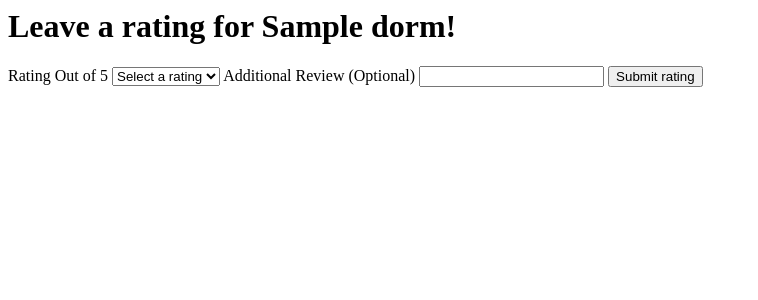
After one commit to JacksBurden/nu_dorm_app, a Django app: page /nu_dorm_ratings_app/rate/1/ in a window 1280 px wide. The commit adds this page. Shown: the top 300 px of the page, without its empty margins (0-758 px from the left). Run offline with Django 3.2, Linux system fonts and the light colour scheme; tables that the repository leaves empty hold one stand-in row (values such as "Sample post").

Commit message:
Finished most of the app lol

```diff
--- a/nu_dorm_app/nu_dorm_ratings_app/models.py
+++ b/nu_dorm_app/nu_dorm_ratings_app/models.py
@@ -2,6 +2,7 @@
 from __future__ import unicode_literals
 
 from django.db import models
+from django.contrib.auth.models import User as AuthUser
 
 # Create your models here.
 
@@ -68,7 +69,7 @@ class Rating(models.Model):
                 (three_stars, 'Three Stars'), (four_stars, 'Four Stars'),
                     (five_stars, 'Five Stars'))
 
-    user = models.ForeignKey(User, on_delete=models.SET_NULL, null=True)
+    user = models.ForeignKey(AuthUser, on_delete=models.SET_NULL, null=True)
     dorm = models.ForeignKey(Dorm, on_delete=models.CASCADE)
     rating = models.CharField(max_length=1, choices=ratings, default=three_stars)
     review = models.CharField(max_length=10000, null=True)
--- /dev/null
+++ b/nu_dorm_app/nu_dorm_ratings_app/templates/nu_dorm_ratings_app/dorm.html
@@ -0,0 +1 @@
+<h1>{{ dorm.name }}</h1>
--- /dev/null
+++ b/nu_dorm_app/nu_dorm_ratings_app/templates/nu_dorm_ratings_app/rate.html
@@ -0,0 +1,20 @@
+<h1>Leave a rating for {{ dorm.name }}!</h1>
+
+<form id="rating-form" action="{% url 'nu_dorm_ratings_app:submit_rating' dorm.id %}" method="post">
+    {% csrf_token %}
+    <label for="rating">Rating Out of 5</label>
+    <select name="rating" id="rating-select" form="rating-form">
+        <option value=''>Select a rating</option>
+        <option value="1">1</option>
+        <option value="2">2</option>
+        <option value="3">3</option>
+        <option value="4">4</option>
+        <option value="5">5</option>
+    </select>
+    <label for="review">Additional Review (Optional)</label>
+    <input type="text" name="review" id="review-id"/>
+    {% if error %}
+        <span style="color:red;">The rating field is required.</span>
+    {% endif %}
+    <button type="submit" for="rating-form">Submit rating</button>
+</form>
--- a/nu_dorm_app/nu_dorm_ratings_app/templates/nu_dorm_ratings_app/results.html
+++ b/nu_dorm_app/nu_dorm_ratings_app/templates/nu_dorm_ratings_app/results.html
@@ -3,7 +3,8 @@
 {% if dorms %}
 <ol>
     {% for dorm in dorms %}
-        <li>{{ dorm.name }}</li>
+        <li>{{ dorm.name }} <a href="{% url 'nu_dorm_ratings_app:dorm' dorm.id %}">View Dorm and Ratings</a>
+        <a href="{% url 'nu_dorm_ratings_app:rate' dorm.id %}">Rate Dorm</a></li>
     {% endfor %}
 </ol>
 {% else %}
--- a/nu_dorm_app/nu_dorm_ratings_app/templates/nu_dorm_ratings_app/search.html
+++ b/nu_dorm_app/nu_dorm_ratings_app/templates/nu_dorm_ratings_app/search.html
@@ -1,4 +1,7 @@
 <h1>Search for your ideal dorms based on specific criteria</h1>
+<form action="{% url 'nu_dorm_ratings_app:logout' %}" style="float:right">
+    <button type="submit">Logout</button>
+</form>
 
 <form id="dorm-search-form" autocomplete="off" action="{% url 'nu_dorm_ratings_app:results' %}" method="post">
     {% csrf_token %}
@@ -25,7 +28,8 @@
   <div style="display: block; margin-bottom: 10px">
       <label for="price_type">Price Type</label>
       <select name="price_type" form="dorm-search-form">
-          <option value='Eh'>Enhanced</option>
+          <option value=''>Select a price type</option>
+          <option value='EH'>Enhanced</option>
           <option value='S'>Standard</option>
           <option value='E'>Economy</option>
       </select>
--- /dev/null
+++ b/nu_dorm_app/nu_dorm_ratings_app/urls.py
@@ -0,0 +1,16 @@
+from django.conf.urls import url
+
+from . import views
+
+
+app_name = 'nu_dorm_ratings_app'
+urlpatterns = [
+    url(r'^search/$', views.search, name='search'),
+    url(r'^$', views.index, name='index'),
+    url(r'^(?P<pk>[0-9]+)/dorm/$', views.DormView.as_view(), name='dorm'),
+    url(r'^rate/(?P<dorm_id>[0-9]+)/$', views.rate, name='rate'),
+    url(r'^submit_rating/(?P<dorm_id>[0-9]+)/$', views.submit_rating, name='submit_rating'),
+    url(r'^results/$', views.results, name='results'),
+    url(r'^login/$', views.login, name='login'),
+    url(r'^logout/$', views.logout, name='logout')
+]
--- a/nu_dorm_app/nu_dorm_ratings_app/views.py
+++ b/nu_dorm_app/nu_dorm_ratings_app/views.py
@@ -1,22 +1,64 @@
 # -*- coding: utf-8 -*-
 from __future__ import unicode_literals
 
-from django.shortcuts import render
-from django.http import HttpResponse
-from .models import User, Dorm, Rating
+from django.contrib.auth import authenticate, login as auth_login, logout as auth_logout
+from django.contrib.auth.models import User
+from django.shortcuts import render, redirect, get_object_or_404
+from django.http import HttpResponse, HttpResponseRedirect
+from django.urls import reverse
+from django.views import generic
+from .models import Dorm, Rating
 
 # Create your views here.
-def index(request):
-    return HttpResponse("Hello, world. This is about to be the best fuckin app.")
 
 def search(request):
     return render(request, 'nu_dorm_ratings_app/search.html')
 
+
+def index(request):
+    if request.user.is_authenticated:
+        return redirect('/nu_dorm_ratings_app/search/')
+    else:
+        return render(request, 'nu_dorm_ratings_app/login.html')
+
+def login(request):
+    username = request.POST.get('username', '')
+    password = request.POST.get('password', '')
+    user = authenticate(request, username=username, password=password)
+    if user is not None:
+        auth_login(request, user)
+        return redirect('/nu_dorm_ratings_app/search/')
+    else:
+        return redirect('/nu_dorm_ratings_app/')
+
+def logout(request):
+    auth_logout(request)
+    return redirect('/nu_dorm_ratings_app/')
+
+
+class DormView(generic.DetailView):
+    model = Dorm
+    template_name = 'nu_dorm_ratings_app/dorm.html'
+
+
 def rate(request, dorm_id):
-    return HttpResponse("Rate")
+    dorm = get_object_or_404(Dorm, pk=dorm_id)
 
-def dorm(request, dorm_id):
-    return HttpResponse("Dorm")
+    return render(request, 'nu_dorm_ratings_app/rate.html', {'dorm': dorm })
+
+def submit_rating(request, dorm_id):
+    rating = request.POST.get('rating', False)
+    review = request.POST.get('review', False)
+    dorm = get_object_or_404(Dorm, pk=dorm_id)
+    if rating:
+        user = get_object_or_404(User, pk=request.user.id)
+        print(user)
+        rating_row = Rating(dorm=dorm, user=user, rating=rating, review=review or '')
+        rating_row.save()
+        return HttpResponseRedirect(reverse('nu_dorm_ratings_app:dorm', args=(dorm_id)))
+    else:
+        return redirect('/nu_dorm_ratings_app/rate/' + dorm_id + '/')
+
 
 def results(request):
     name = request.POST.get('name', '')
@@ -35,7 +77,7 @@ def results(request):
     if gym:
         dorms = dorms.exclude(gym=False)
     if price_type:
-        dorms = dorms.exclude(price_type=False)
+        dorms = dorms.filter(price_type=price_type)
 
     context = {'dorms': dorms }
     return render(request, 'nu_dorm_ratings_app/results.html', context)
```
Also changed, not shown: nu_dorm_app/nu_dorm_ratings_app/templates/nu_dorm_ratings_app/login.html (added, +9 -0 lines), nu_dorm_app/nu_dorm_ratings_app/migrations/0003_auto_20180814_1032.py (added), nu_dorm_app/nu_dorm_ratings_app/migrations/0004_auto_20180816_1742.py (added), 1 other file.
